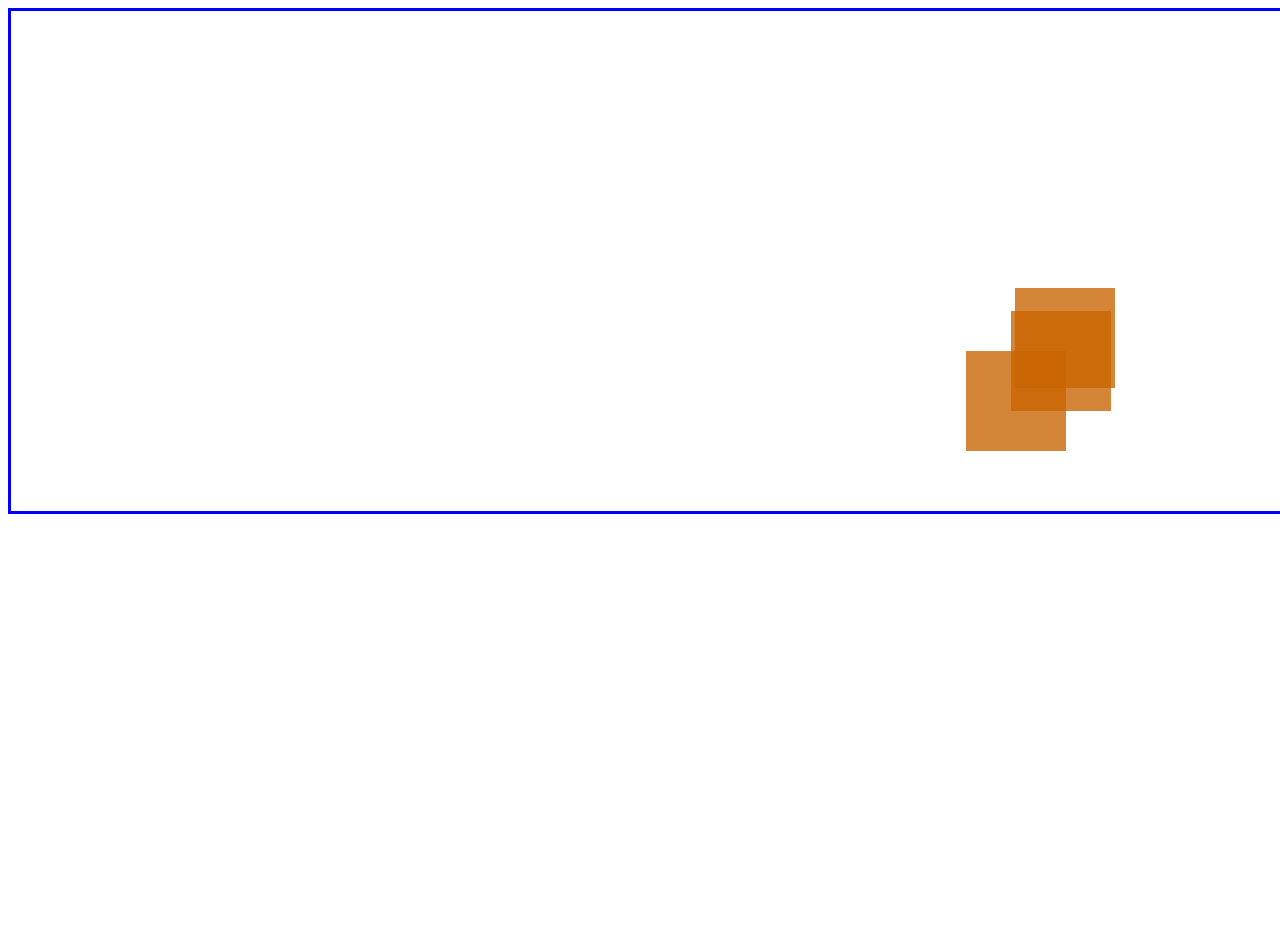
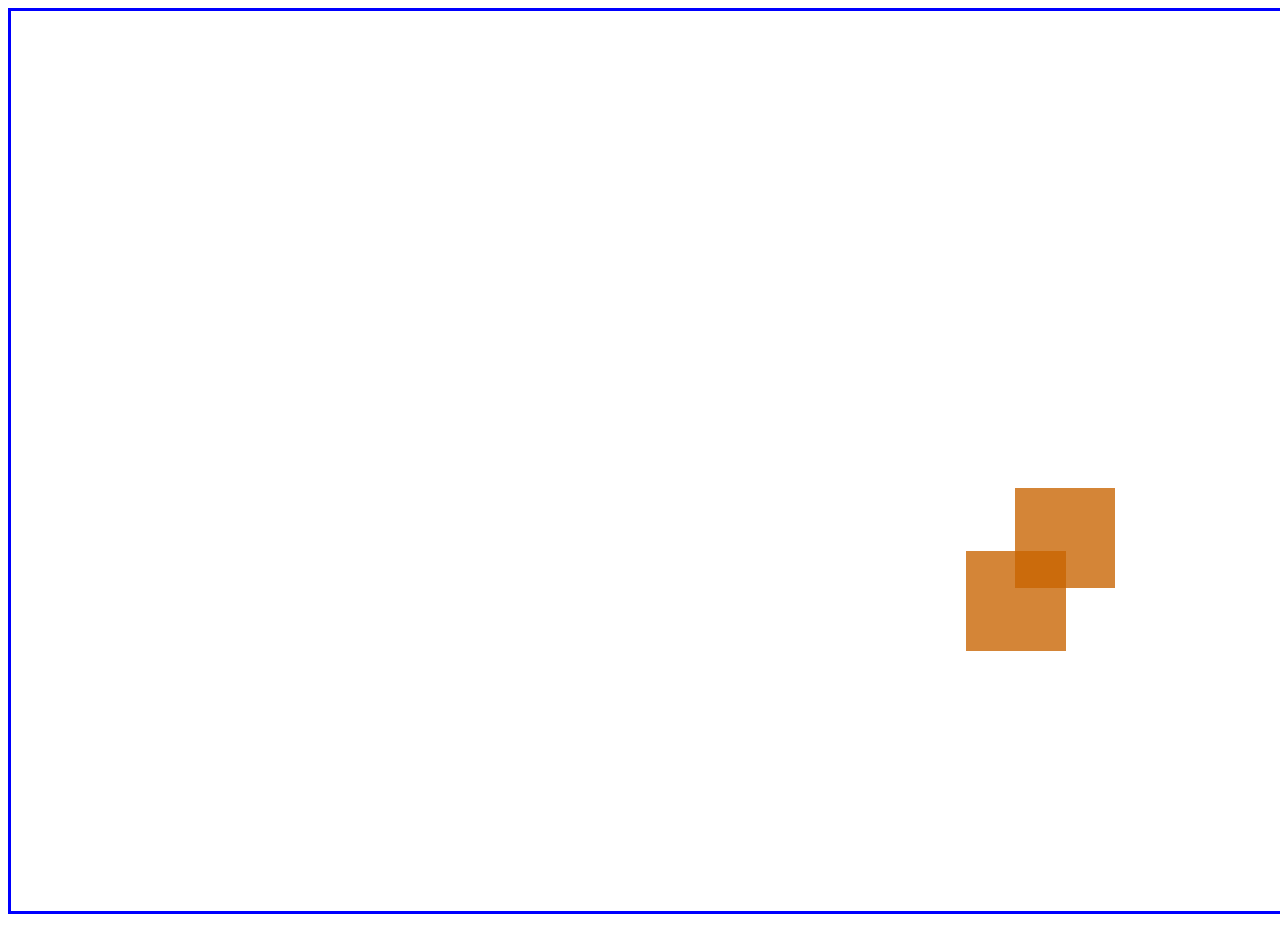
Before and after one commit to TheApsik/Rabcan, a plain HTML site: page index.html in a window 1280 px wide. Shown: the top 926 px of the page. Before the commit the page ends 800 px from the top, so only its background shows below. Drawn offline with Linux system fonts and the light colour scheme.

Commit message:
Add files via upload

```diff
--- a/index.html
+++ b/index.html
@@ -14,7 +14,7 @@
 
     // Create main object Game
     // Game(id_element, height, width, fps)
-    var game = new Game('canvas', 500, 1900, 60);
+    var game = new Game('canvas', 900, 1900, 60);
 
     // Create Game Object
     // gameObject(name)
@@ -92,6 +92,41 @@
     // Change position object
     cube2D.transform.position = new Vector2(50, 50);
 
+    var componentMove = new Component("Move", function (comp) {
+        var position;
+        var shape;
+        var r = 255, g =0, b=0;
+
+        this.Start = function () {
+            var gameObject = comp.getParent();
+            position = gameObject.transform.position;
+            shape = gameObject.getComponent("Shape").getScript();
+        };
+
+        this.Update = function () {
+            position.add(new Vector2(5, 0));
+            if(r > 254){
+                g++;
+                b--;
+            }
+            if(b > 254){
+                r--;
+                b++;
+            }
+            if(b > 254){
+                r++;
+                g--;
+            }
+            shape.material.backgroundColor = new Color(r,g,b, 180);
+            if(position.x > 400){
+                position.set(new Vector2(0,0));
+            }
+        };
+
+    });
+
+    cube2D.addComponent(componentMove);
+
 
 </script>
 </body>
```
